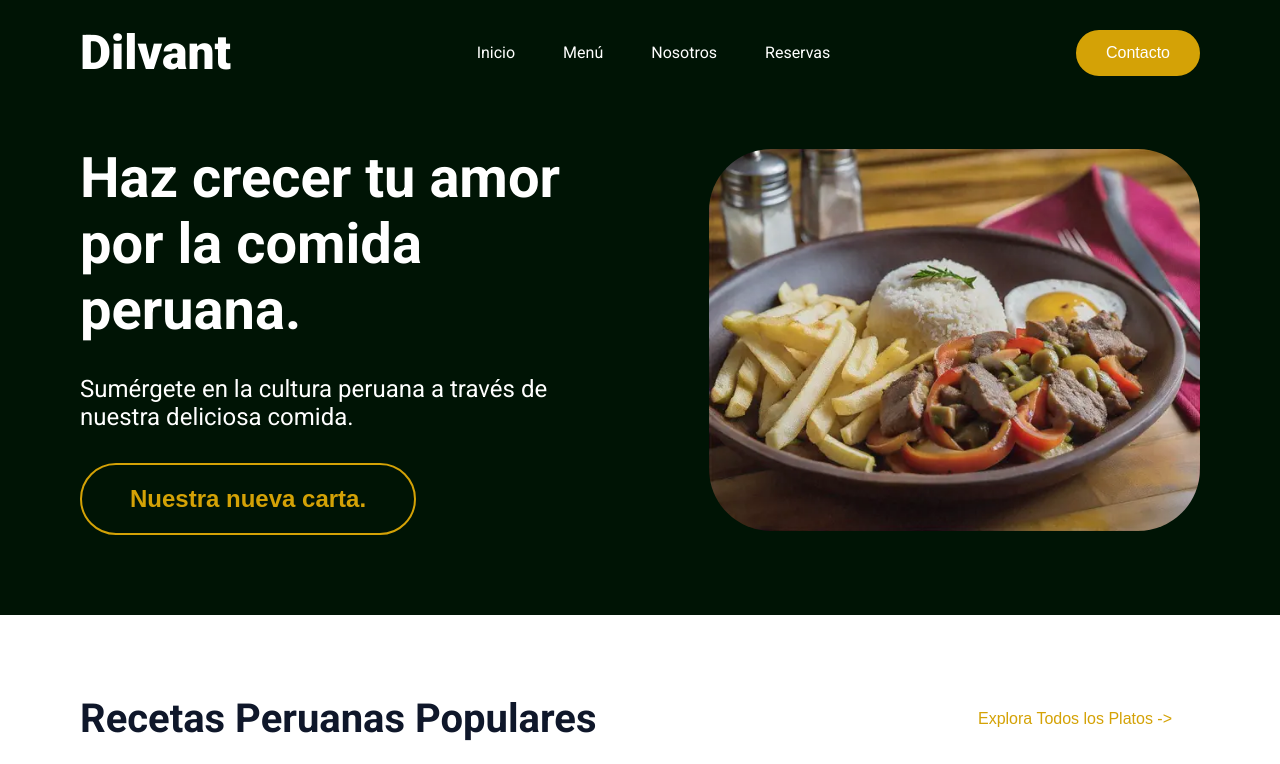
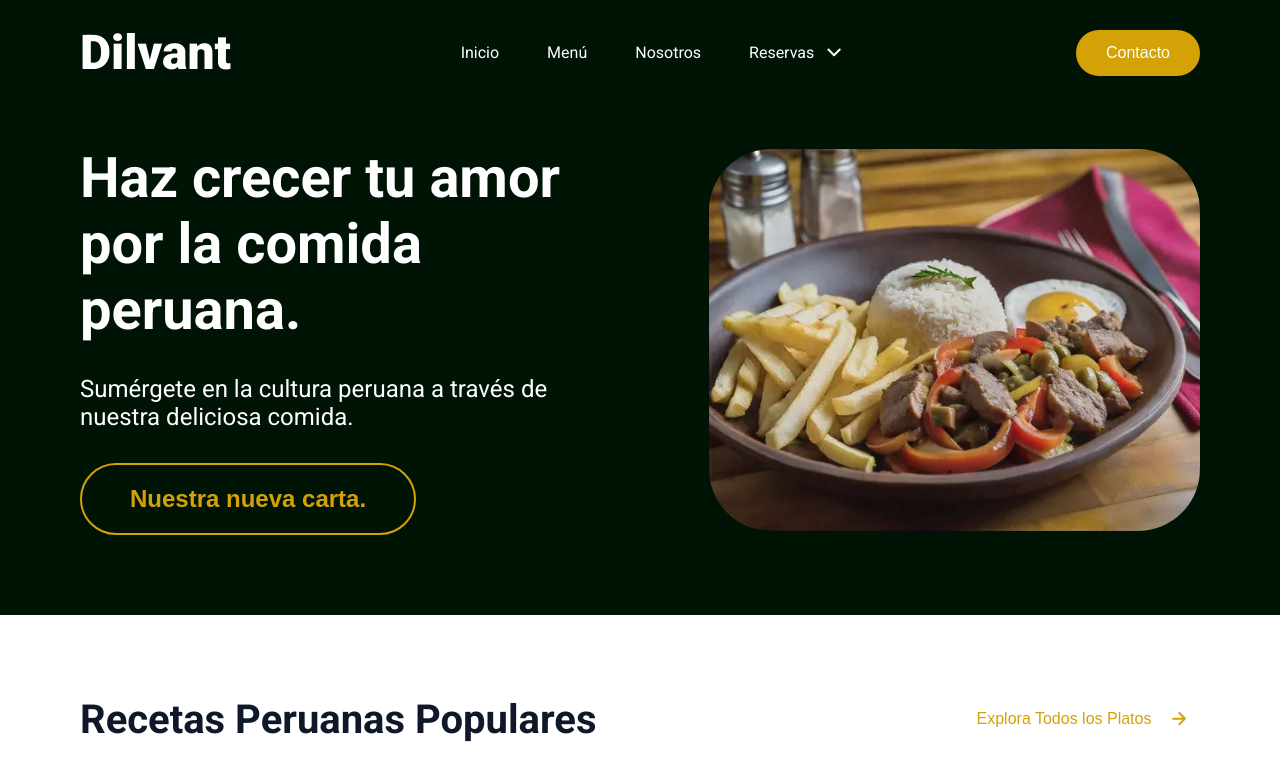
Before and after one commit to LuaGR/dilvant-landing, an Angular app: page / in a window 1280 px wide. Shown: the top 764 px of the page. Built offline with nearby package versions, Linux system fonts and the light colour scheme.

Commit message:
style: fix button in recipes

```diff
--- a/src/app/components/button/button.component.css
+++ b/src/app/components/button/button.component.css
@@ -5,6 +5,10 @@
   font-size: 16px;
   cursor: pointer;
   transition: background-color 0.3s, color 0.3s;
+  display: flex;
+  justify-content: center;
+  align-items: center;
+  gap: 16px;
 
   &:hover {
     opacity: 0.9;
--- a/src/app/components/button/button.component.html
+++ b/src/app/components/button/button.component.html
@@ -3,4 +3,5 @@
   'border': border()
   }" class="custom-button">
   {{ text() }}
+  <ng-content></ng-content>
 </button>
--- a/src/app/components/header/components/navbar/navbar.component.css
+++ b/src/app/components/header/components/navbar/navbar.component.css
@@ -38,4 +38,7 @@ li {
 a {
   text-decoration: none;
   color: inherit;
+  display: flex;
+  align-items: center;
+  gap: 8px;
 }
--- a/src/app/components/header/components/navbar/navbar.component.html
+++ b/src/app/components/header/components/navbar/navbar.component.html
@@ -9,7 +9,7 @@
         <li><a href="/">Inicio</a></li>
         <li><a href="#menu">Menú</a></li>
         <li><a href="#we">Nosotros</a></li>
-        <li><a href="#reservations">Reservas</a></li>
+        <li><a href="#reservations">Reservas <img src="/chevron-down.svg" alt=""></a></li>
       </ul>
     </nav>
   </section>
--- a/src/app/components/main/components/recipes/recipes.component.css
+++ b/src/app/components/main/components/recipes/recipes.component.css
@@ -60,3 +60,14 @@ main {
   font-size: 24px;
   line-height: 26.4px;
 }
+
+.button-container {
+  display: flex;
+  justify-content: center;
+  align-items: center;
+  min-width: 244px;
+}
+
+.svg {
+  vertical-align: middle;
+}
--- a/src/app/components/main/components/recipes/recipes.component.html
+++ b/src/app/components/main/components/recipes/recipes.component.html
@@ -3,14 +3,15 @@
   <div>
     <h4>Recetas Peruanas Populares</h4>
   </div>
-  <div>
+  <div class="button-container">
     <app-button
-      text="Explora Todos los Platos ->"
+      text="Explora Todos los Platos"
       [fontColor]="'var(--primary-color)'"
       [backgroundColor]="'transparent'"
       [border]="'none'"
       [fontWeight]="'500'"
-    ></app-button>
+      [padding] ="'12px 0 12px 12px'"
+    ><img src="/arrow-right.svg" width="24" height="24" alt="arrow-right"></app-button>
   </div>
 </header>
 <main>
```
Also changed, not shown: public/arrow-right.svg (added), public/chevron-down.svg (added).
